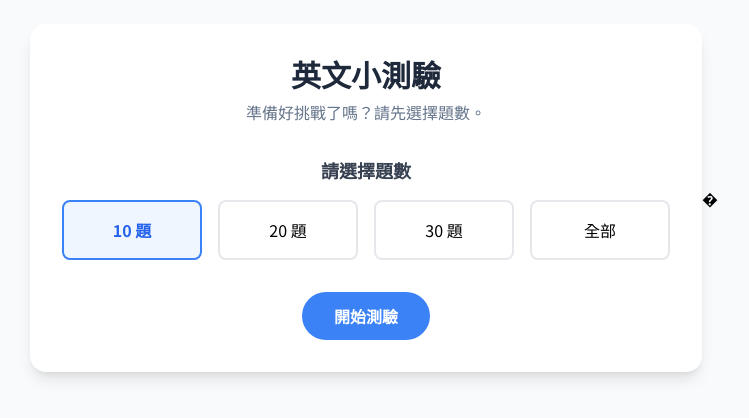
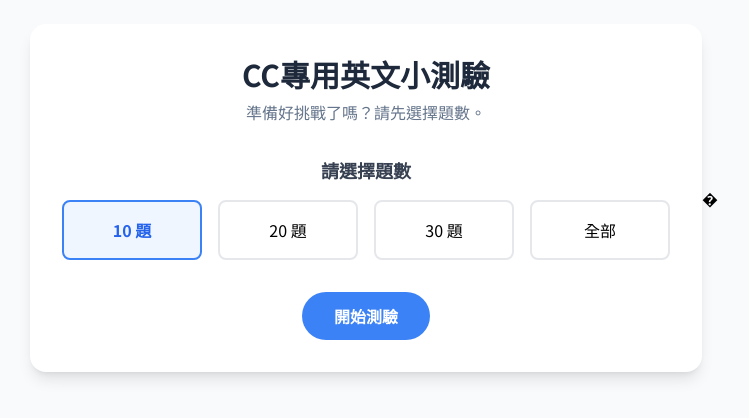
Before and after one commit to LotusLu/canvas_share, a plain HTML site: page CcEnglishTestPlus.html in a window 1280 px wide. Shown: the part 202-620 px from the top of the page, without its empty margins (266-1015 px from the left). Drawn offline with nearby package versions, Linux system fonts and the light colour scheme.

Commit message:
Update CcEnglishTestPlus.html

```diff
--- a/CcEnglishTestPlus.html
+++ b/CcEnglishTestPlus.html
@@ -3,7 +3,7 @@
 <head>
     <meta charset="UTF-8">
     <meta name="viewport" content="width=device-width, initial-scale=1.0">
-    <title>英文互動練習題 (智慧學習版)</title>
+    <title>CC專用英文互動練習題</title>
     <script src="https://cdn.tailwindcss.com"></script>
     <link rel="preconnect" href="https://fonts.googleapis.com">
     <link rel="preconnect" href="https://fonts.gstatic.com" crossorigin>
@@ -49,7 +49,7 @@
         <!-- Start Screen -->
         <div id="start-screen">
             <div class="text-center mb-8">
-                <h1 class="text-2xl sm:text-3xl font-bold text-slate-800">英文小測驗</h1>
+                <h1 class="text-2xl sm:text-3xl font-bold text-slate-800">CC專用英文小測驗</h1>
                 <p class="text-slate-500 mt-2">準備好挑戰了嗎？請先選擇題數。</p>
             </div>
             <div class="mb-8">
@@ -81,7 +81,7 @@
         <!-- Quiz Container -->
         <div id="quiz-container" class="hidden">
             <div id="quiz-header" class="text-center mb-6">
-                <h1 class="text-2xl sm:text-3xl font-bold text-slate-800">英文小測驗</h1>
+                <h1 class="text-2xl sm:text-3xl font-bold text-slate-800">CC專用英文小測驗</h1>
                 <p class="text-slate-500 mt-2">加油！看看能答對幾題！</p>
             </div>
 
```
